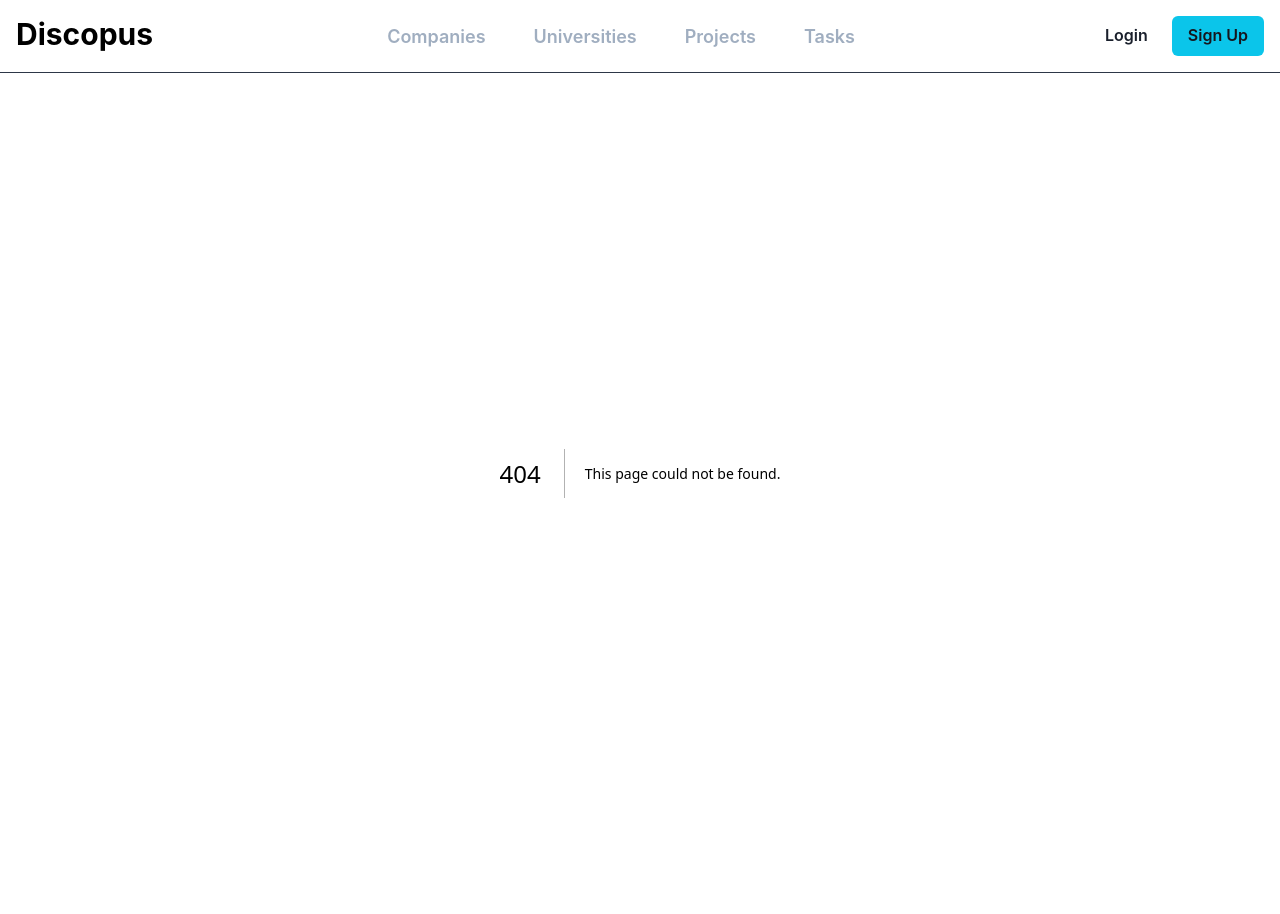
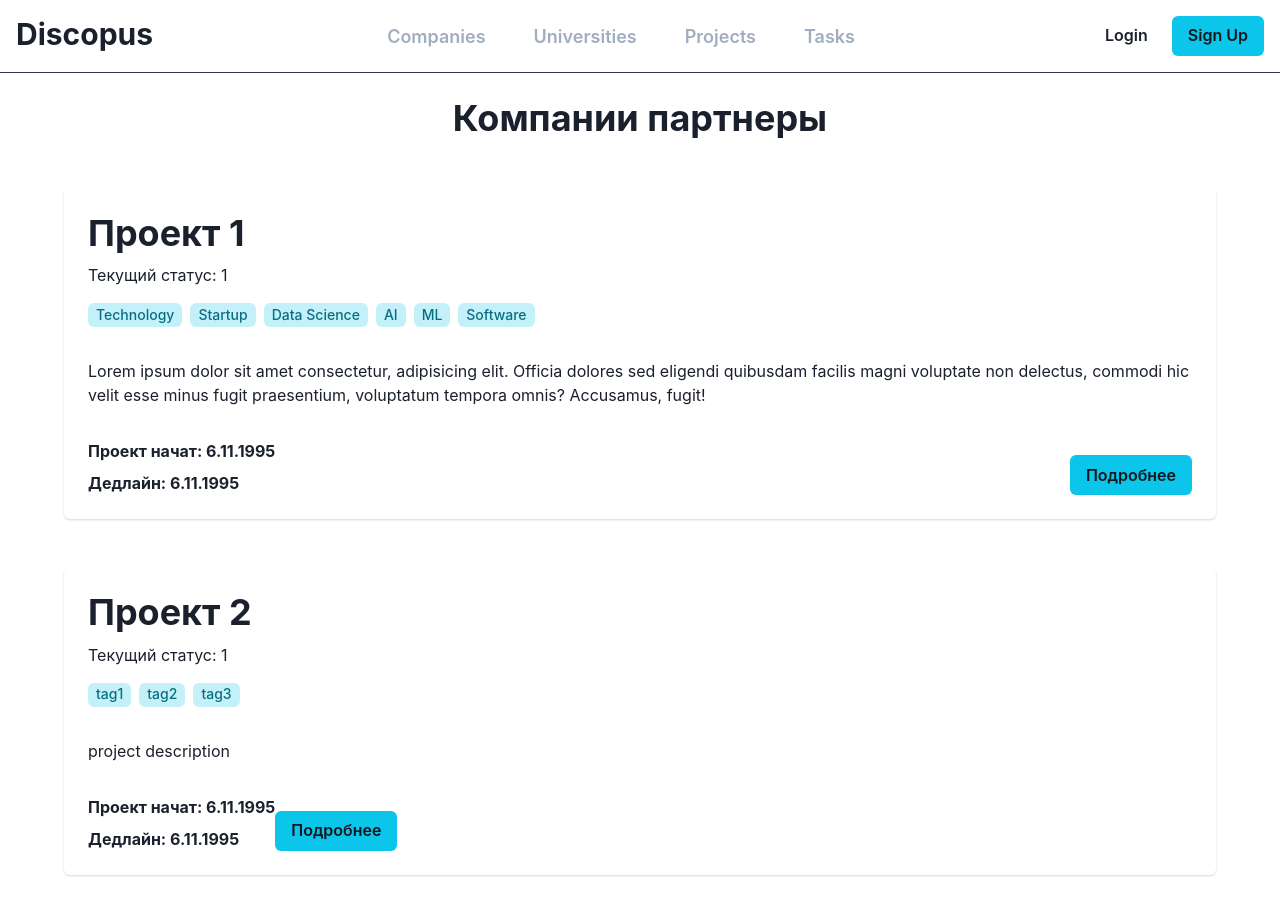
Before and after one commit to Discopus/Frontend, a Next.js app: page /projects in a window 1280 px wide. Before the commit this address had no page. Shown: the top 914 px of the page. Before the commit the page ends 873 px from the top, so only its background shows below. Built offline with nearby package versions, Linux system fonts and the light colour scheme.

Commit message:
Add project route

```diff
--- /dev/null
+++ b/src/components/ProjectCard.tsx
@@ -0,0 +1,74 @@
+import { AtSignIcon, InfoIcon, LinkIcon, PhoneIcon } from "@chakra-ui/icons";
+import {
+  Card,
+  CardBody,
+  Center,
+  HStack,
+  Stack,
+  VStack,
+  Image,
+  Heading,
+  Text,
+  Container,
+  CardFooter,
+  Button,
+  Flex,
+  Spacer,
+  Tag,
+  Icon,
+  StackProps
+} from "@chakra-ui/react";
+import { SP } from "next/dist/shared/lib/utils";
+import Link from "next/link";
+
+const ProjectCard = function ({project}: any) {
+
+    let DateStart: Date = new Date(project.startDate);
+    let DateEnd: Date = new Date(project.endDate);
+
+    return(
+
+        <Card key={project.id} width={"6xl"} direction="row">
+            <Stack>
+              <CardBody padding={6} paddingBottom={0}>
+                <Heading>{project.name}</Heading>
+                <Spacer height={2} />
+                <Text>
+                  Текущий статус: {project.status}
+                </Text>
+                <Spacer height={4} />
+                <HStack>
+                  {project.tags.map((tag: any) => (
+                    <Tag key={tag} colorScheme="cyan">
+                      {tag}
+                    </Tag>
+                  ))}
+                </HStack>
+                <Spacer height={8} />
+                <Text>
+                  {project.description}
+                </Text>
+              </CardBody>
+              <CardFooter alignItems={"end"} padding={6}>
+                <VStack align={"start"}>
+                  <Text as='b'>
+                    Проект начат: {DateStart.getDay()}.{DateStart.getMonth()}.{DateStart.getFullYear()}
+                  </Text>
+                  <Text as='b'>
+                    Дедлайн: {DateEnd.getDay()}.{DateEnd.getMonth()}.{DateEnd.getFullYear()}
+                  </Text>
+                </VStack>
+                <Spacer width={"full"}/>
+                <Button colorScheme={"cyan"}>
+                  <Link href={`/projects/${project.id}`}>
+                    Подробнее
+                  </Link>
+                </Button>
+              </CardFooter>
+            </Stack>
+          </Card>
+
+    )
+}
+
+export default ProjectCard;
--- /dev/null
+++ b/src/pages/projects/index.tsx
@@ -0,0 +1,67 @@
+import { AtSignIcon, InfoIcon, LinkIcon, PhoneIcon } from "@chakra-ui/icons";
+import {
+  Card,
+  CardBody,
+  Center,
+  HStack,
+  Stack,
+  VStack,
+  Image,
+  Heading,
+  Text,
+  Container,
+  CardFooter,
+  Button,
+  Flex,
+  Spacer,
+  Tag,
+  Icon
+} from "@chakra-ui/react";
+import { SP } from "next/dist/shared/lib/utils";
+import Link from "next/link";
+import React from "react";
+import ProjectCard from "../../components/ProjectCard";
+
+const data = [
+  {
+    id: "some_id1",
+    name: "Проект 1",
+    description: "Lorem ipsum dolor sit amet consectetur, adipisicing elit. Officia dolores sed eligendi quibusdam facilis magni voluptate non delectus, commodi hic velit esse minus fugit praesentium, voluptatum tempora omnis? Accusamus, fugit!",
+    startDate: "Sun Dec 17 1995 00:00:00 GMT+0100 (Центральная Европа, стандартное время)",
+    endDate: "Sun Dec 17 1995 00:00:00 GMT+0100 (Центральная Европа, стандартное время)",
+    status: "1",
+    tags: ["Technology", "Startup", "Data Science", "AI", "ML", "Software"],
+    ownerId: "e581b67e-584b-4d8b-be06-14437cbcb006",
+    companyID: "50441f7a-c0f5-4362-961e-2c35724c6efa"
+  },
+  {
+    id: "some_id2",
+    name: "Проект 2",
+    description: "project description",
+    startDate: "Sun Dec 17 1995 00:00:00 GMT+0100 (Центральная Европа, стандартное время)",
+    endDate: "Sun Dec 17 1995 00:00:00 GMT+0100 (Центральная Европа, стандартное время)",
+    status: "1",
+    tags: ["tag1", "tag2", "tag3"],
+    ownerId: "e581b67e-584b-4d8b-be06-14437cbcb006",
+    companyID: "50441f7a-c0f5-4362-961e-2c35724c6efa"
+  },
+];
+
+function Companies() {
+  return (
+    <>
+      <Center marginTop={6}>
+        <Heading>
+          Компании партнеры
+        </Heading>
+      </Center>
+      <VStack paddingY={12} marginX={"auto"} spacing={12}>
+        {data.map((project) => (
+          <ProjectCard project = {project}/>
+        ))}
+      </VStack>
+    </>
+  );
+}
+
+export default Companies;
```
Also changed, not shown: src/pages/projects/[id].tsx (added, +24 -0 lines).
